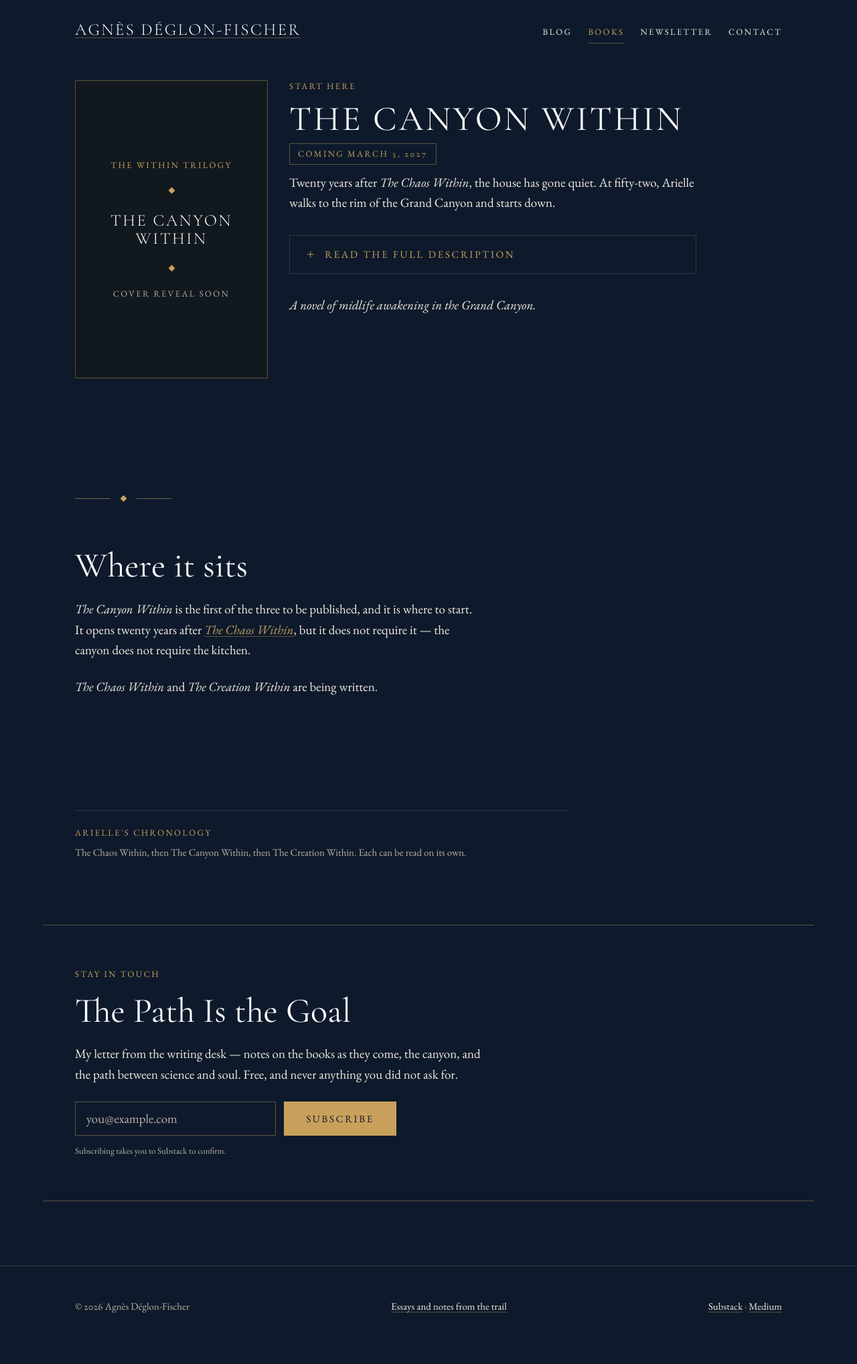
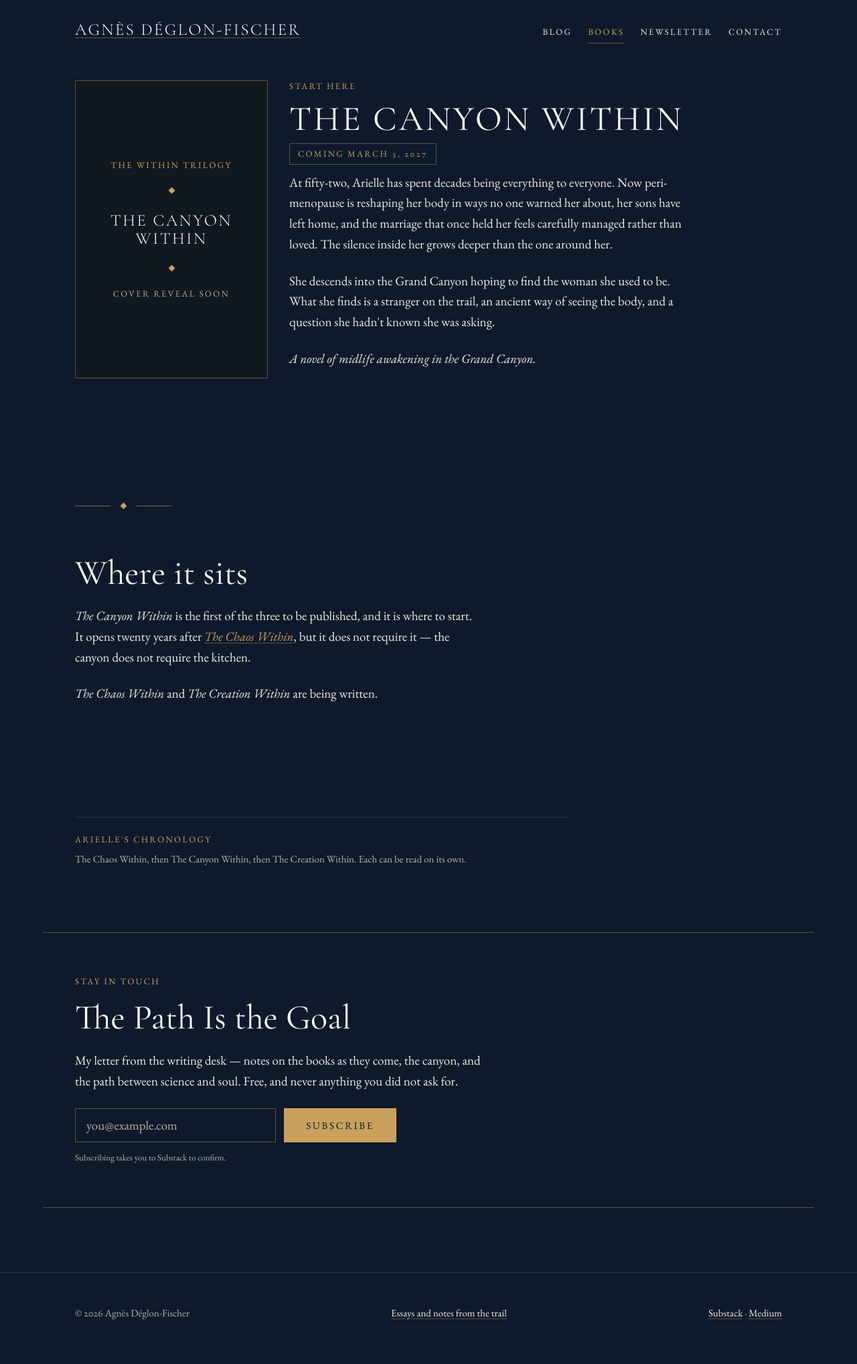
Before and after one commit to adeglon/adeglon.github.io, a Jekyll site: the page built from docs/books/the-canyon-within.md, in a window 1280 px wide. Shown: the whole page at 67% size. Built offline with Jekyll 4.4.1, drawn with Linux system fonts in a browser that asks for light colours; a script that is not in the unit is left out.

Commit message:
Blog strands use the page width; Canyon shows its real back-cover copy
Co-Authored-By: Claude Opus 5 <noreply@anthropic.com>
Claude-Session: https://claude.ai/code/session_01CXLAusaY8sc4P4TTBSZq1C

```diff
--- a/docs/_data/books.yml
+++ b/docs/_data/books.yml
@@ -48,19 +48,21 @@
     Cover of The Canyon Within: sunrise over the Grand Canyon, the title in
     white capitals across the sky.
   line: A novel of midlife awakening in the Grand Canyon.
-  # Spoiler-safe. Shown in the open. Says nothing about how Book One ends.
+  # THE APPROVED BACK-COVER COPY, verbatim, and nothing else. The site used to
+  # open with a written-for-the-web line ("Twenty years after The Chaos
+  # Within...") which Agnès says is not accurate; it is gone.
+  #
+  # It also used to sit behind a spoiler disclosure, because this copy gives
+  # away where The Chaos Within leaves Arielle. That reasoning expired when
+  # the publication order was settled: Canyon comes out FIRST, so there is
+  # nothing here a reader could have spoiled for them.
   blurb: >-
-    Twenty years after <em>The Chaos Within</em>, the house has gone quiet. At
-    fifty-two, Arielle walks to the rim of the Grand Canyon and starts down.
-  # The approved back-cover copy, verbatim from tcw.en.yml. Behind the spoiler
-  # disclosure, because it gives away where Book One leaves her.
-  blurb_full:
-    - >-
-      At fifty-two, Arielle has spent decades being everything to everyone. Now
-      perimenopause is reshaping her body in ways no one warned her about, her
-      sons have left home, and the marriage that once held her feels carefully
-      managed rather than loved. The silence inside her grows deeper than the
-      one around her.
+    At fifty-two, Arielle has spent decades being everything to everyone. Now
+    perimenopause is reshaping her body in ways no one warned her about, her
+    sons have left home, and the marriage that once held her feels carefully
+    managed rather than loved. The silence inside her grows deeper than the
+    one around her.
+  blurb_rest:
     - >-
       She descends into the Grand Canyon hoping to find the woman she used to
       be. What she finds is a stranger on the trail, an ancient way of seeing
--- a/docs/_layouts/book.html
+++ b/docs/_layouts/book.html
@@ -35,16 +35,13 @@ layout: default
       <p class="book-card__blurb">{{ book.blurb }}</p>
 
       {% comment %}
-        The approved blurb gives away where Book One leaves Arielle, so it sits
-        behind a disclosure the reader opens deliberately. <details> needs no
-        JavaScript and announces its own state.
+        The rest of the back-cover copy, in the open. It used to sit behind a
+        spoiler disclosure because it gives away where The Chaos Within leaves
+        Arielle — but Canyon is published first, so there is no earlier book a
+        reader could have had spoiled.
       {% endcomment %}
-      {% if book.blurb_full %}
-        <details class="spoiler">
-          <summary>Read the full description
-            <span class="visually-hidden">(contains details about the end of the previous book)</span></summary>
-          {% for para in book.blurb_full %}<p>{{ para }}</p>{% endfor %}
-        </details>
+      {% if book.blurb_rest %}
+        {% for para in book.blurb_rest %}<p class="book-card__blurb">{{ para }}</p>{% endfor %}
       {% endif %}
 
       <p><em>{{ book.line }}</em></p>
--- a/docs/assets/css/components.css
+++ b/docs/assets/css/components.css
@@ -489,12 +489,16 @@
 
 .strand {
   display: grid;
-  grid-template-columns: minmax(0, 18rem) 1fr;
-  gap: var(--sp-6);
+  grid-template-columns: minmax(0, 22rem) 1fr;
+  gap: var(--sp-7);
   align-items: start;
   border-top: 1px solid var(--rule-quiet);
   padding-block: var(--sp-7);
-  max-width: var(--measure-wide);
+  /* No max-width. This block was capped at --measure-wide, which is a MEASURE
+     for a single column of prose - put a 18rem photograph beside it and the
+     text was squeezed into a ribbon. The photograph and the text each get
+     their own width instead: the picture a real size, the paragraphs the
+     reading measure they need, and the page carries both. */
 }
 /* A photograph of Agnès' own, one per strand - the picture says what the
    category is faster than the paragraph does. Fixed 4:3 so three unequal
--- a/docs/books/index.html
+++ b/docs/books/index.html
@@ -76,6 +76,9 @@ permalink: /books/
           </h3>
           <p class="status status--{{ book.status }}">{{ book.status_label }}</p>
           <p class="book-card__blurb">{{ book.blurb }}</p>
+          {%- for para in book.blurb_rest %}
+          <p class="book-card__blurb">{{ para }}</p>
+          {%- endfor %}
         </div>
       </article>
     {% endfor %}
```
